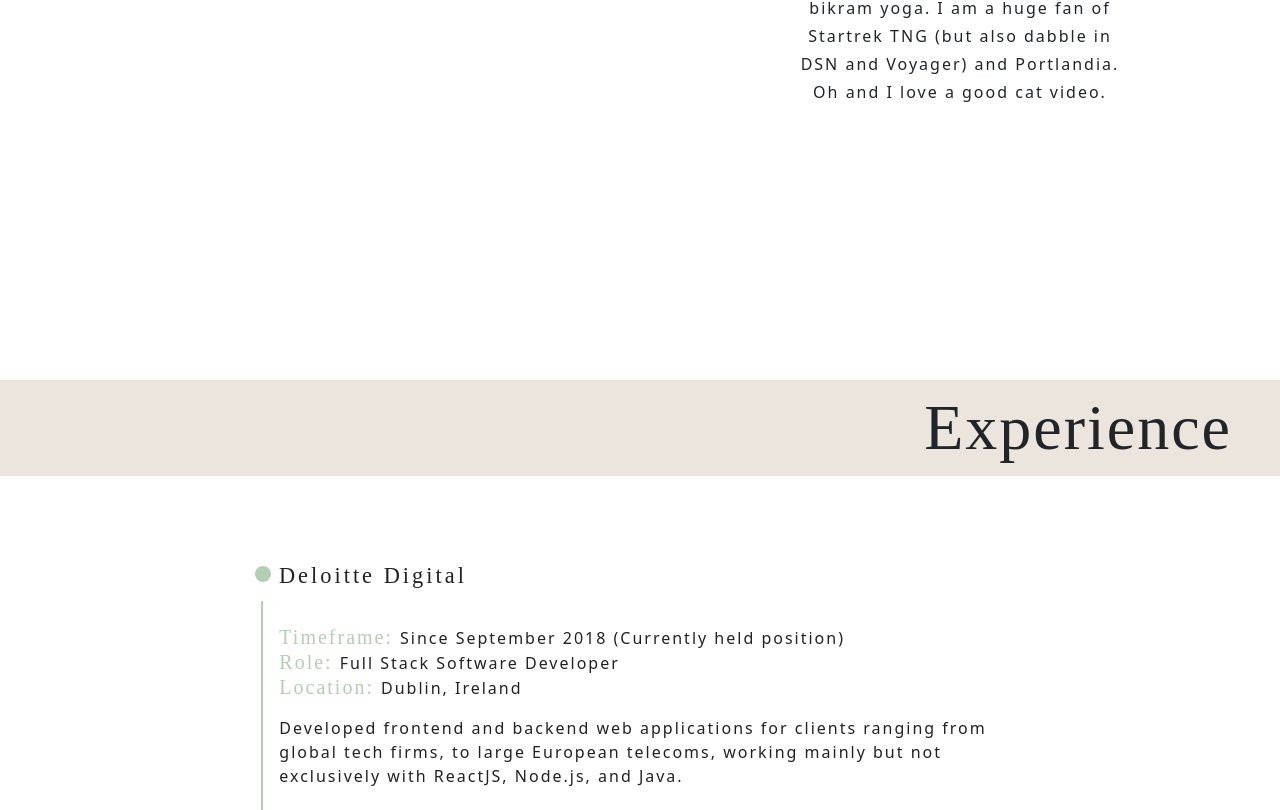
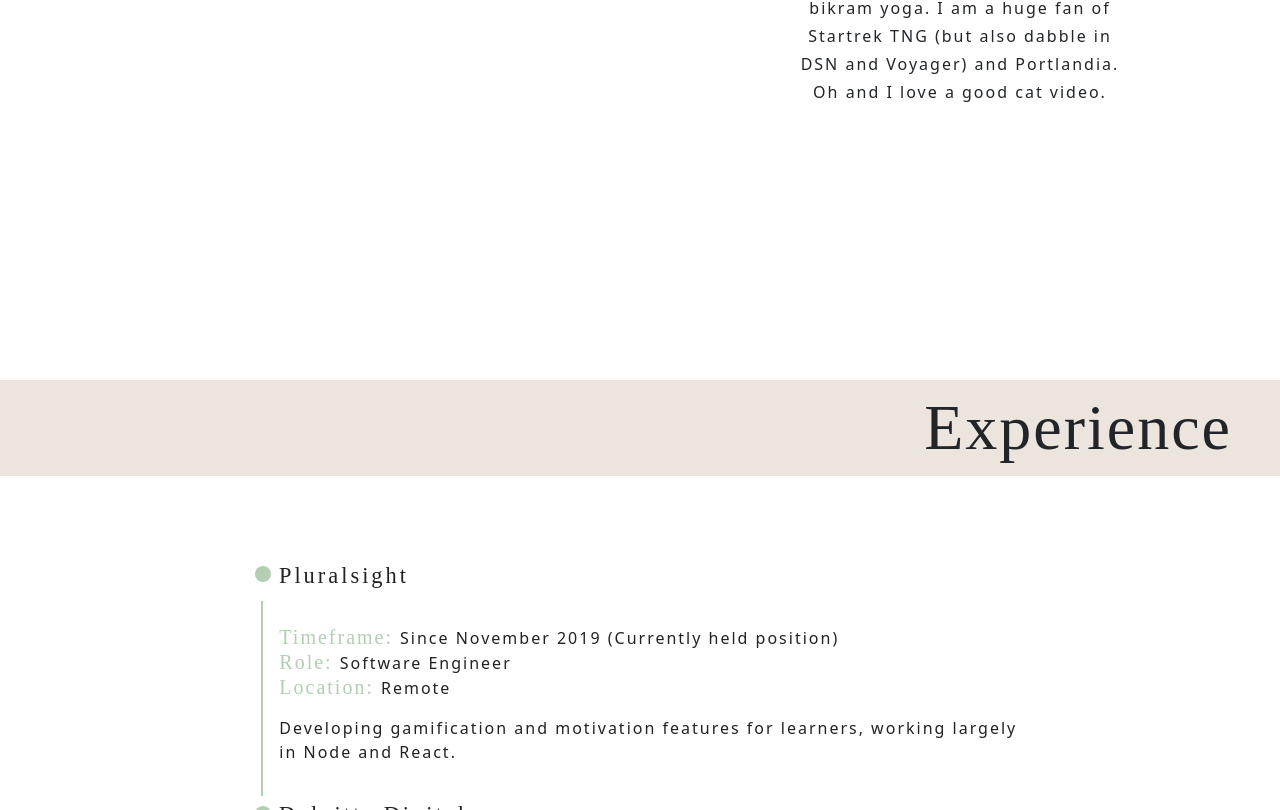
Before and after one commit to phoenixfire07/my-app, a React (Create React App) app: page / in a window 1280 px wide. Shown: the part 2820-3630 px from the top of the page. Built offline with nearby package versions, Linux system fonts and the light colour scheme.

Commit message:
Update about

```diff
--- a/src/App.js
+++ b/src/App.js
@@ -3,6 +3,7 @@
 import Home from './components/Home';
 
 function App() {
+
   return (
     <React.Fragment>
       <Home></Home>
--- a/src/components/AppContext.js
+++ /dev/null
@@ -1,5 +0,0 @@
-import React from 'react';
-
-const AppContext = React.createContext();
-
-export default AppContext;
--- a/src/data/about.js
+++ b/src/data/about.js
@@ -1,7 +1,7 @@
 export const aboutData = [
   {
     "title":"Hi, I'm Phoebe",
-    "blurb":"I am an American who is currently based in Dublin, Ireland. I am a chemist turned software engineer and I am currently working as a web developer at Deloitte Digital Ireland."
+    "blurb":"I am a chemist turned software engineer and I am currently working as a remote Software Engineer at Pluralight."
   },
   {
     "title":"Professional Interests",
--- a/src/data/experience.js
+++ b/src/data/experience.js
@@ -2,7 +2,16 @@
   {
     "type":"work",
     "about":null,
-    "years":"Since September 2018 (Currently held position)",
+    "years":"Since November 2019 (Currently held position)",
+    "location_city":"Remote",
+    "role_name":"Software Engineer",
+    "responsibilities":"Developing gamification and motivation features for learners, working largely in Node and React.",
+    "name":"Pluralsight",
+  },
+  {
+    "type":"work",
+    "about":null,
+    "years":"Sep 2018 - Nov 2019",
     "location_city":"Dublin, Ireland",
     "role_name":"Full Stack Software Developer",
     "responsibilities":"Developed frontend and backend web applications for clients ranging from global tech firms, to large European telecoms, working mainly but not exclusively with ReactJS, Node.js, and Java.",
--- a/src/data/skillset.js
+++ b/src/data/skillset.js
@@ -53,6 +53,11 @@
     "filled": [0,1,2,3,4,5,6,7],
     "outlined": [8,9]
   },
+  {
+    "name":"Postgres",
+    "filled": [0,1,2,3,4,5,6],
+    "outlined": [7,8,9]
+  },
 
 ];
 
@@ -69,8 +74,8 @@
   },
   {
     "name":"Python",
-    "filled": [0,1,2,3],
-    "outlined": [4,5,6,7,8,9]
+    "filled": [0,1,2],
+    "outlined": [3,4,5,6,7,8,9]
   },
 ];
 
```
Also changed, not shown: src/components/AppProvider.js (deleted, +0 -23 lines).
